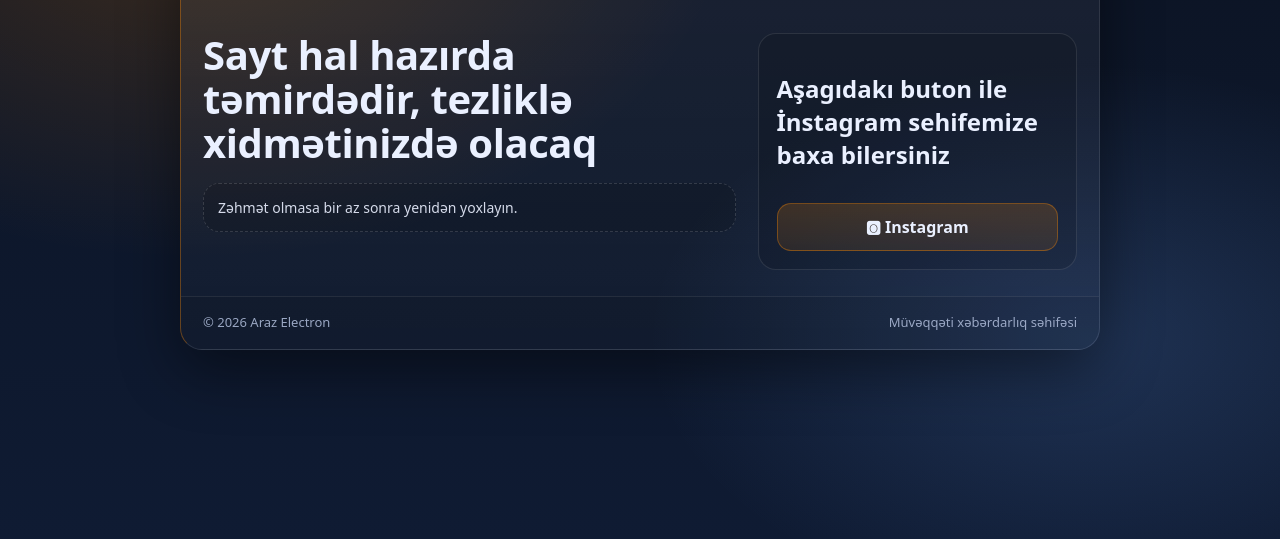
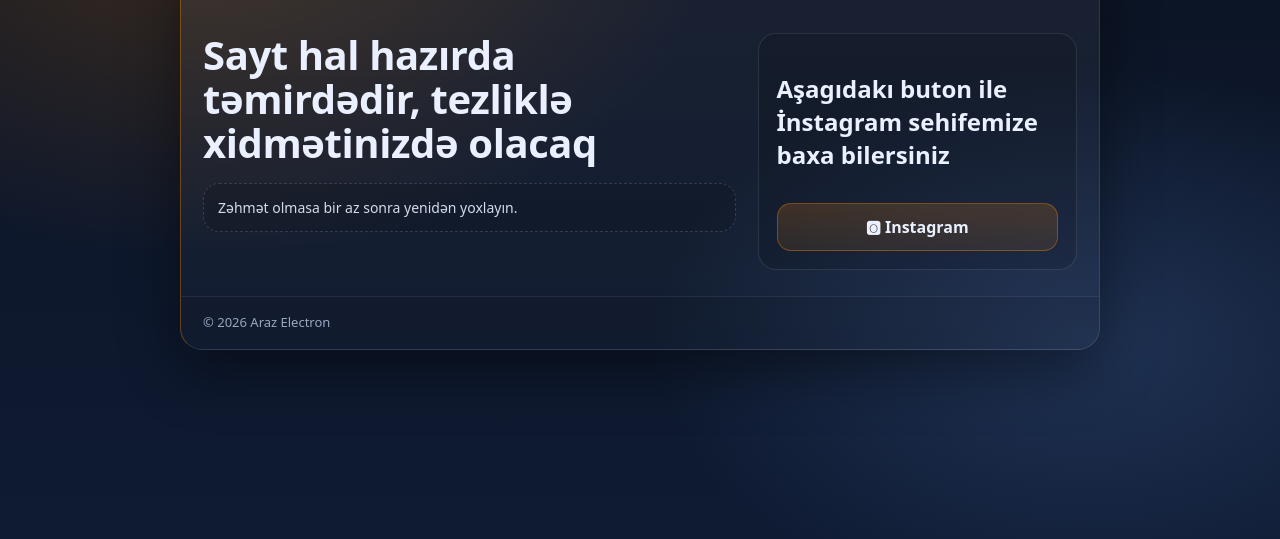
Before and after one commit to arazelectron/arazelectron, a plain HTML site: page index.html in a window 1280 px wide. Shown: the part 261-800 px from the top of the page. Drawn offline with Linux system fonts and the light colour scheme.

Commit message:
Remove temporary warning message from footer
Removed temporary warning message from footer.

```diff
--- a/index.html
+++ b/index.html
@@ -204,7 +204,6 @@
 
       <div class="footer">
         <span>© 2026 Araz Electron</span>
-        <span>Müvəqqəti xəbərdarlıq səhifəsi</span>
       </div>
 
     </section>
```
